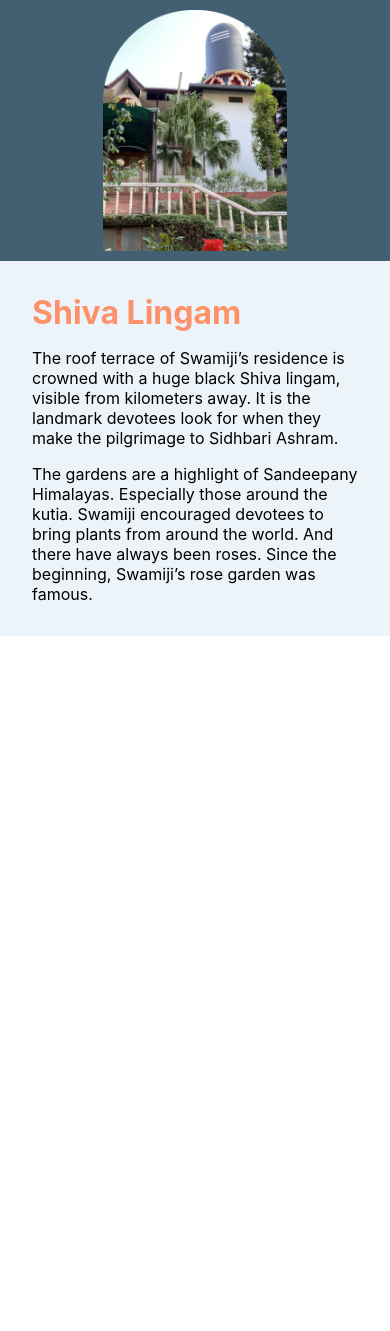
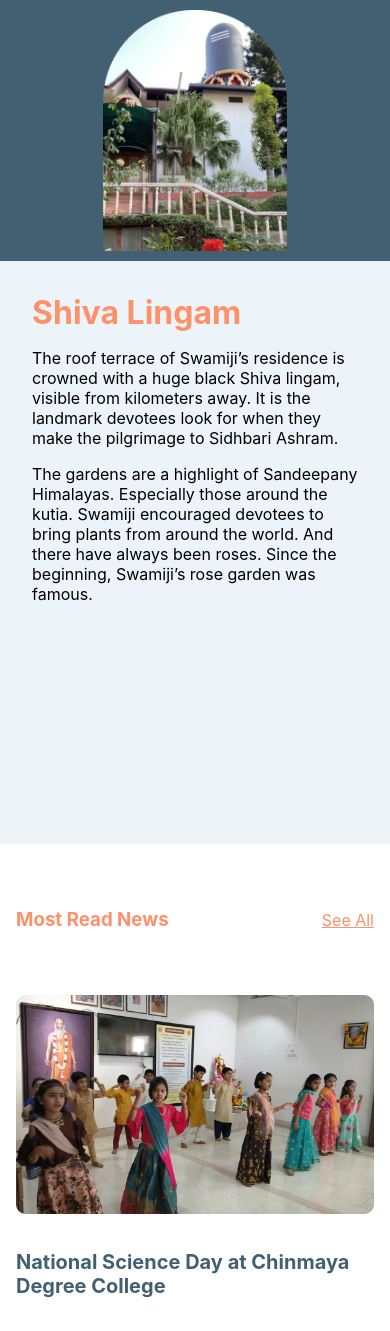
Before and after one commit to masumbillah360/peacockProject, a React (Create React App) app: page / in a window 390 px wide. Shown: the top 1331 px of the page. Before the commit the page ends 844 px from the top, so only its background shows below. Built offline with nearby package versions, Linux system fonts and the light colour scheme.

Commit message:
fix responsive issue for card

```diff
--- a/src/App.js
+++ b/src/App.js
@@ -1,11 +1,12 @@
 import "./App.css";
 import Banner from "./Pages/Banner/Banner";
+import Newses from "./Pages/Newses/Newses";
 
 function App() {
   return (
     <div className="">
       <Banner />
-      {/* <Newses /> */}
+      <Newses />
     </div>
   );
 }
--- a/src/Pages/Banner/banner.css
+++ b/src/Pages/Banner/banner.css
@@ -32,7 +32,8 @@
 @media screen and (max-width: 576px) {
   .banner-container {
     flex-direction: column;
-    height: auto;
+    min-height: 100vh;
+    background-color: #ecf4f9;
     gap: 0;
   }
   .banner-thumb {
--- a/src/Pages/Newses/Newses.js
+++ b/src/Pages/Newses/Newses.js
@@ -6,7 +6,7 @@
   return (
     <div className="news-container">
       <div className="page-header">
-        <h1 className="banner-title">Most Read News</h1>
+        <h3 className="banner-title">Most Read News</h3>
         <a className="card-btn" href="/">
           See All
         </a>
--- a/src/Pages/Newses/newses.css
+++ b/src/Pages/Newses/newses.css
@@ -13,3 +13,16 @@
   gap: 3rem;
   margin-bottom: 1rem;
 }
+
+@media screen and (max-width: 576px) {
+  .page-title {
+    color: #fc916a;
+  }
+  .news-container {
+    padding: 0 1rem;
+  }
+
+  .card-container {
+    grid-template-columns: repeat(1, 1fr);
+  }
+}
```
